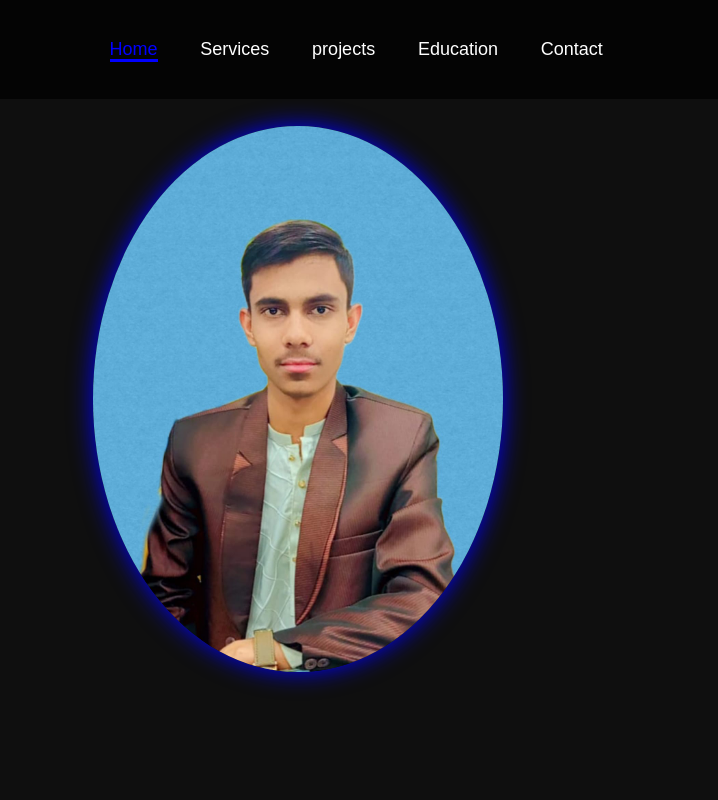
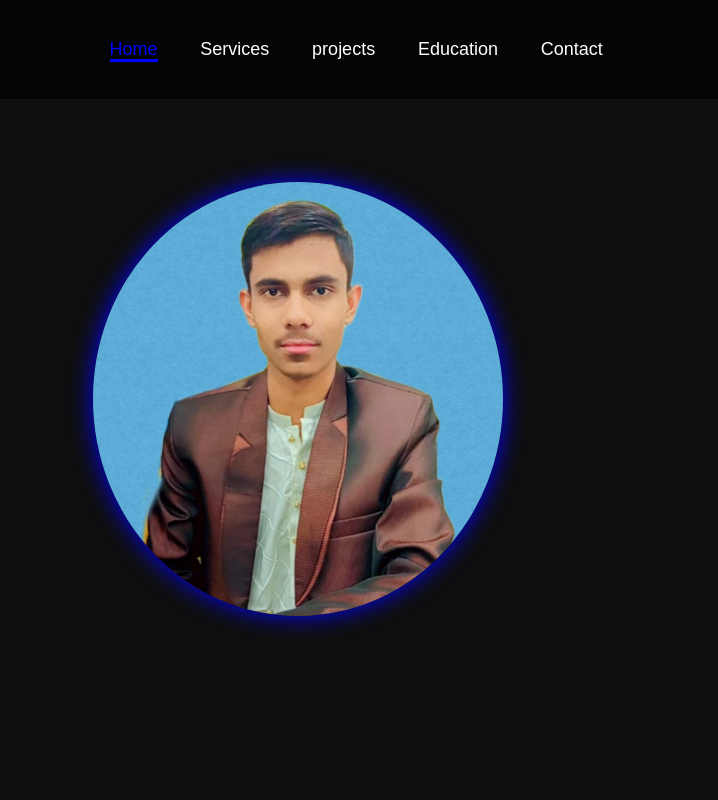
Before and after one commit to Tahabaig044/Portfolio-web, a plain HTML site: page index.html in a window 1280 px wide. Shown: the top 800 px of the page, 562-1280 px from the left. Drawn offline with Linux system fonts and the light colour scheme.

Commit message:
index.html

```diff
--- a/index.html
+++ b/index.html
@@ -47,7 +47,7 @@
             </a>
         </div>
         <div class="home-img">
-            <img src="assite/IMG-20240801-WA0043.jpg" alt="">
+            <img src="assite/IMG-20240328-WA0021~2.jpg" alt="">
         </div>
     </section>
 
```
